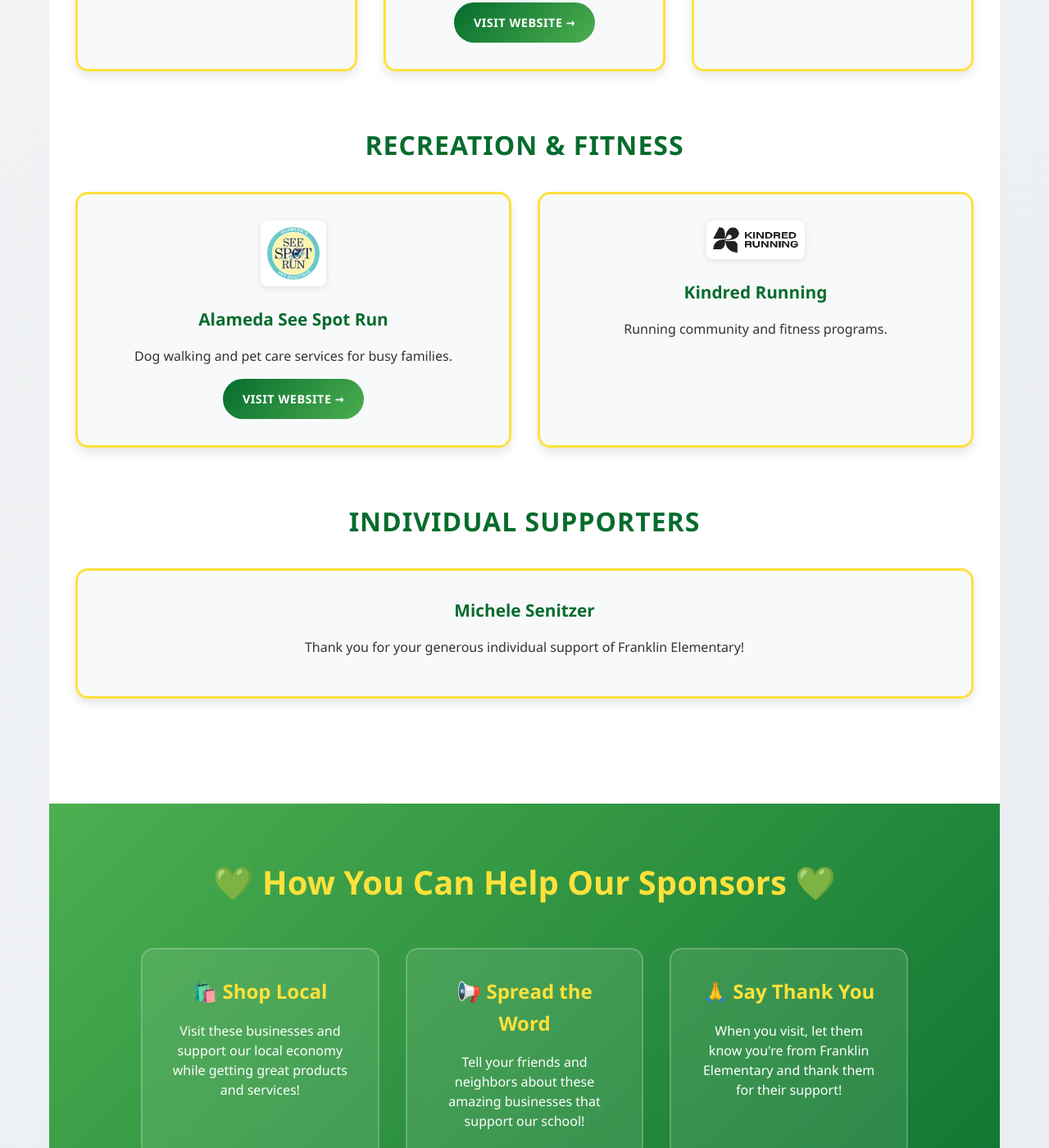
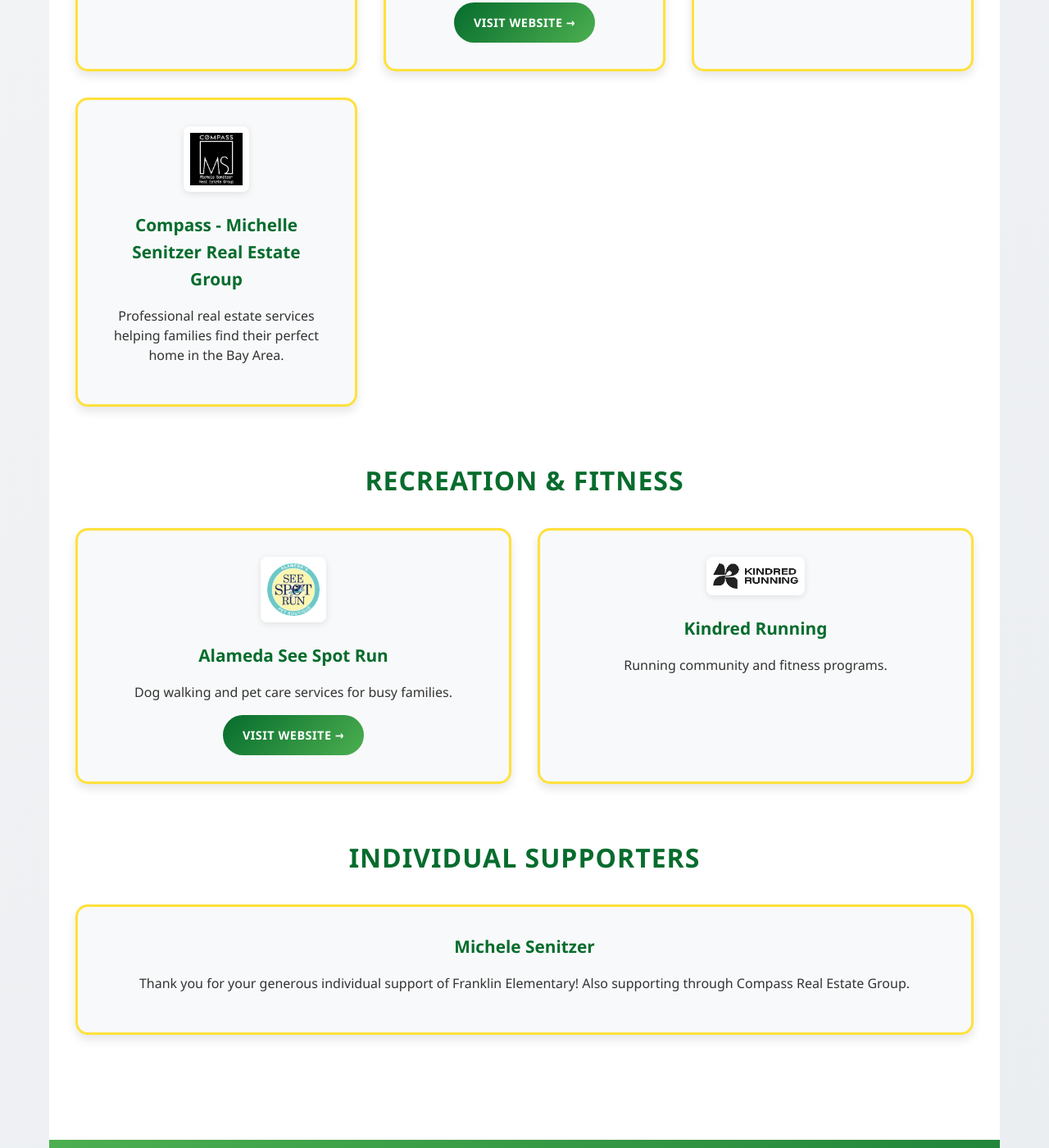
Before and after one commit to judytuna/franklin-walkathon-2025, a Jekyll site: the page built from sponsors.html, in a window 1280 px wide and 1400 px high, scrolled down 4085 px. Shown: the whole window at 82% size. Built offline with Jekyll 4.4.1, drawn with Linux system fonts in a browser that asks for light colours.

Commit message:
add the missed sponsor

```diff
--- a/sponsors.html
+++ b/sponsors.html
@@ -155,6 +155,11 @@
                     <h4>Human Computer</h4>
                     <p>Technology services and computer solutions.</p>
                 </div>
+                <div class="sponsor-card">
+                    <img src="{{ '/assets/images/compass.jpg' | relative_url }}" alt="Compass - Michelle Senitzer Real Estate Group" class="sponsor-logo">
+                    <h4>Compass - Michelle Senitzer Real Estate Group</h4>
+                    <p>Professional real estate services helping families find their perfect home in the Bay Area.</p>
+                </div>
             </div>
         </div>
 
@@ -182,7 +187,7 @@
             <div class="sponsor-cards">
                 <div class="sponsor-card">
                     <h4>Michele Senitzer</h4>
-                    <p>Thank you for your generous individual support of Franklin Elementary!</p>
+                    <p>Thank you for your generous individual support of Franklin Elementary! Also supporting through Compass Real Estate Group.</p>
                 </div>
             </div>
         </div>
```
Also changed, not shown: .claude/CLAUDE.md, README.md.
